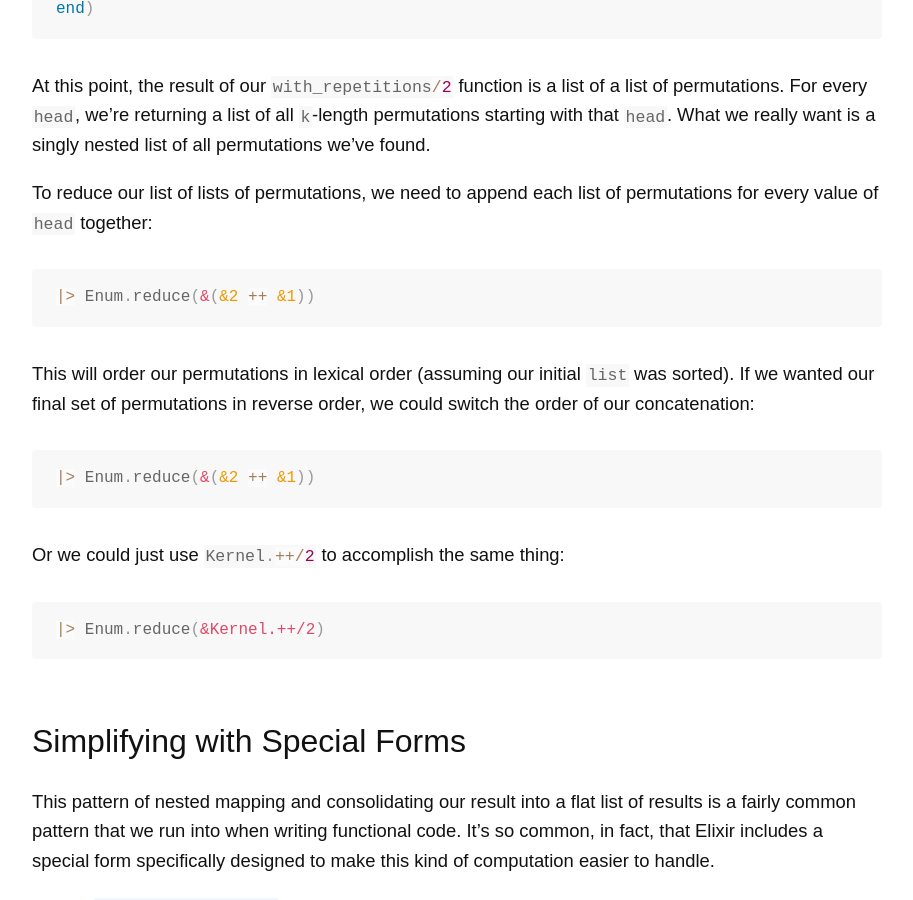
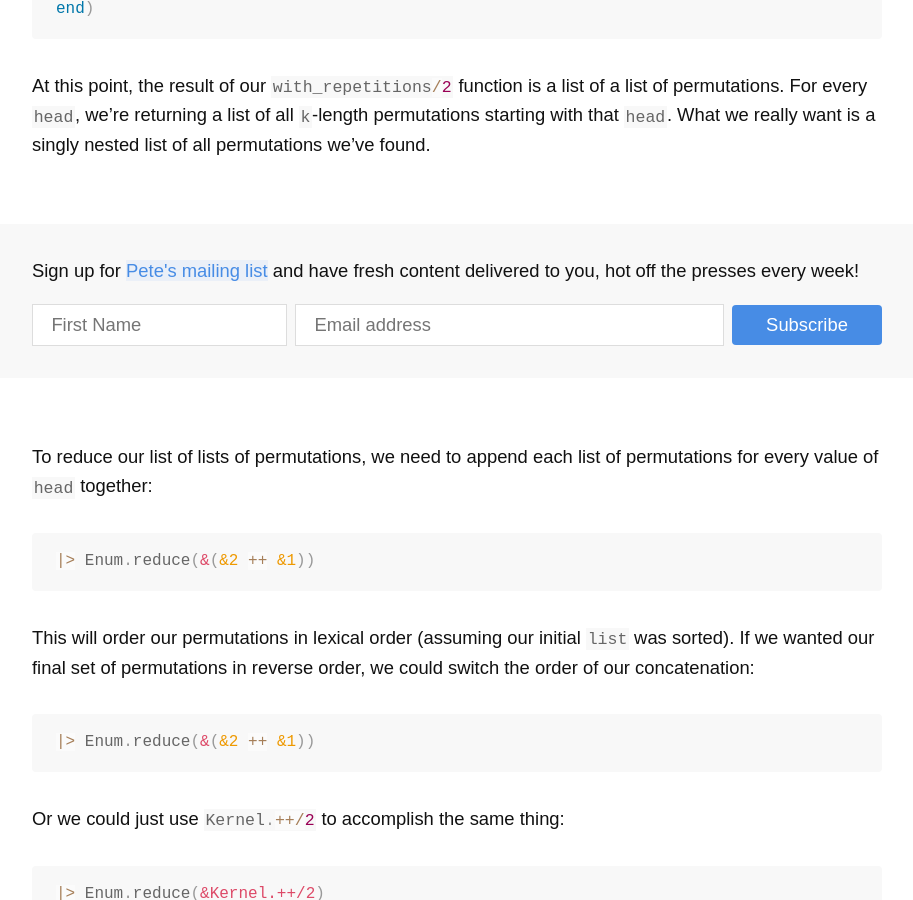
Before and after one commit to pcorey/pcorey.github.io, a Jekyll site: the page built from _posts/2018-11-12-permutations-with-and-without-repetition-in-elixir.markdown, in a window 1280 px wide and 900 px high, scrolled down 2083 px. Shown: the whole window, without its empty margins (183-1096 px from the left). Built offline with Jekyll 4.4.1, drawn with Linux system fonts in a browser that asks for light colours; nearby versions of some CDN libraries; comment, search, counter and statistics services are not loaded.

Commit message:
Newsletter signups

```diff
--- a/_posts/2018-11-05-bending-jest-to-our-will-caching-modules-across-tests.markdown
+++ b/_posts/2018-11-05-bending-jest-to-our-will-caching-modules-across-tests.markdown
@@ -45,6 +45,8 @@ module.exports.connection = connection;
 </code></pre>
 
 Normally, due to [how Node.js' `require`{:.language-javascript} and `require.cache`{:.language-javascript} work](https://nodejs.org/api/modules.html#modules_require), the first time this shared module is required anywhere in our project, this code would be executed and our database connection would be established. Any subsequent `require`{:.language-javascript}s of our module would return the previously cached value of `module.exports`{:.language-javascript}. The module's code would not re-run, and additional database connections would not be opened.
+
+{% include newsletter.html %}
 
 Unfortunately, [Jest doesn't honor `require.cache`{:.language-javascript}](https://github.com/facebook/jest/issues/4940#issuecomment-346557115). This means that every test file blows away any previously cached modules, and any `require`{:.language-javascript} calls that test file makes will re-evaluate the required module's source. In our case, this re-evaulation creates a new database connection, which is the root of our problem.
 
--- a/_posts/2018-11-12-permutations-with-and-without-repetition-in-elixir.markdown
+++ b/_posts/2018-11-12-permutations-with-and-without-repetition-in-elixir.markdown
@@ -65,6 +65,8 @@ end)
 
 At this point, the result of our `with_repetitions/2`{:.language-elixir} function is a list of a list of permutations. For every `head`{:.language-elixir}, we're returning a list of all `k`{:.language-elixir}-length permutations starting with that `head`{:.language-elixir}. What we really want is a singly nested list of all permutations we've found.
 
+{% include newsletter.html %}
+
 To reduce our list of lists of permutations, we need to append each list of permutations for every value of `head`{:.language-elixir} together:
 
 <pre class='language-elixir'><code class='language-elixir'>
```
